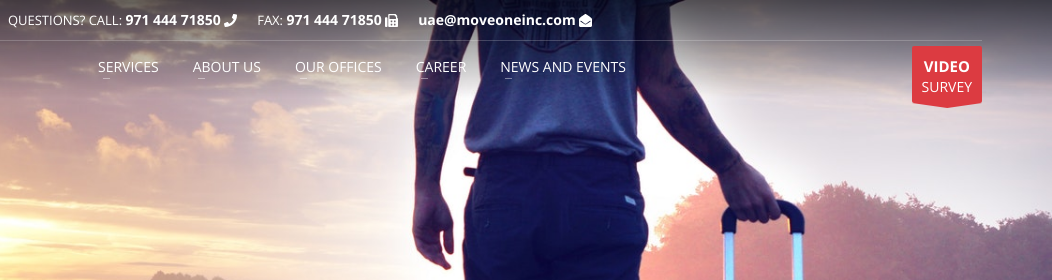
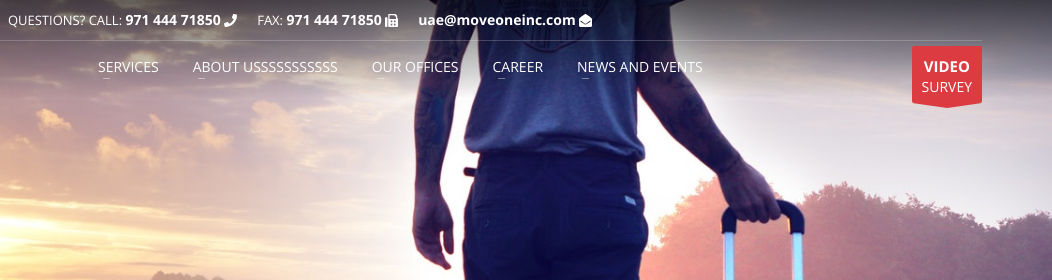
Before and after one commit to suraj-panaceatek/octo, a plain HTML site: page index.html in a window 1280 px wide. Shown: the top 280 px of the page, 228-1280 px from the left. Drawn offline with nearby package versions, Linux system fonts and the light colour scheme.

Commit message:
Added by DHiraj

```diff
--- a/index.html
+++ b/index.html
@@ -94,7 +94,7 @@
                                         </li>
                                         <li class="menu-item">
                                             <a href="#about">
-                                                ABOUT US
+                                                ABOUT USssssssssss
                                             </a>
                                         </li>
                                         <li class="menu-item">
```
